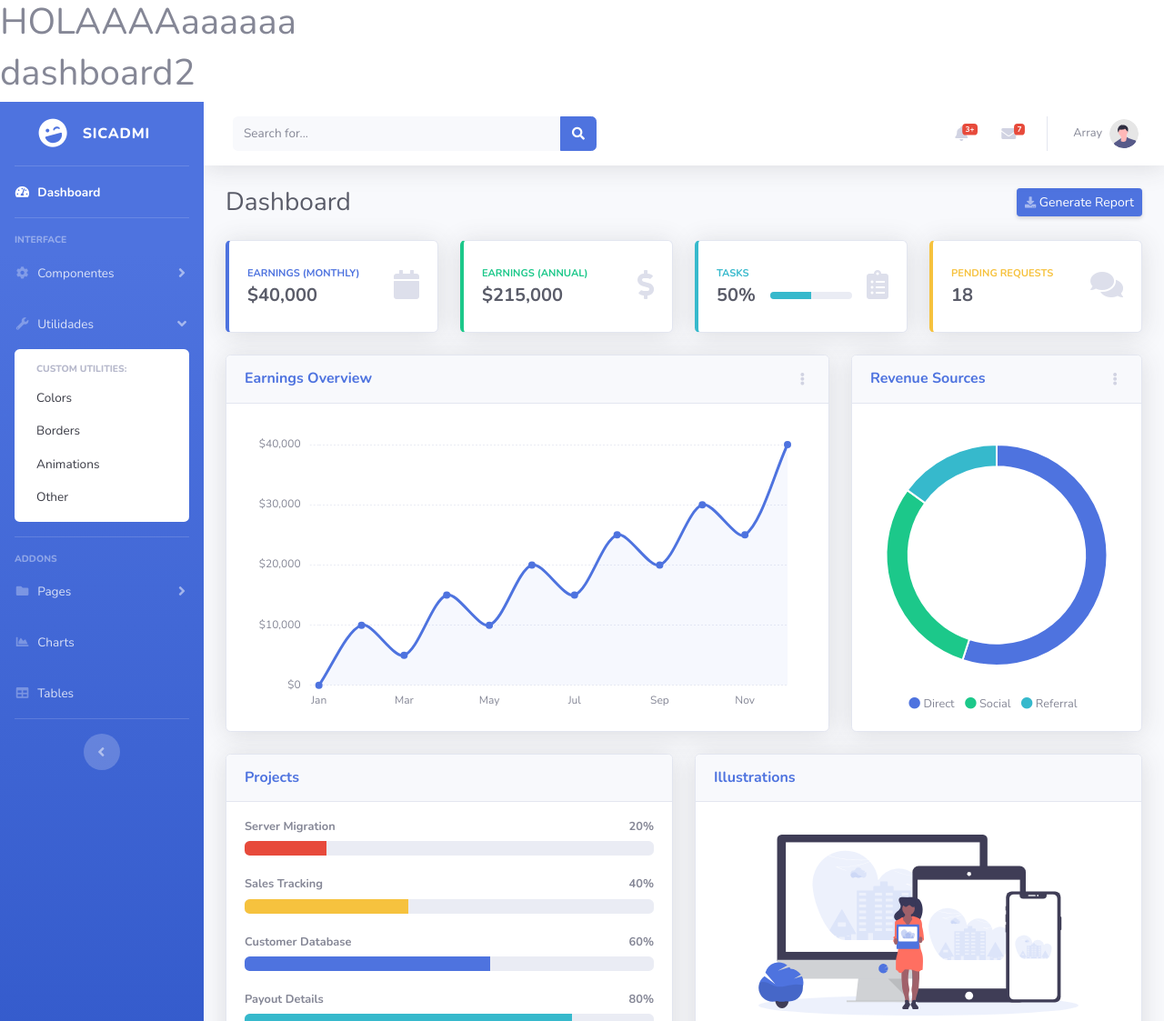
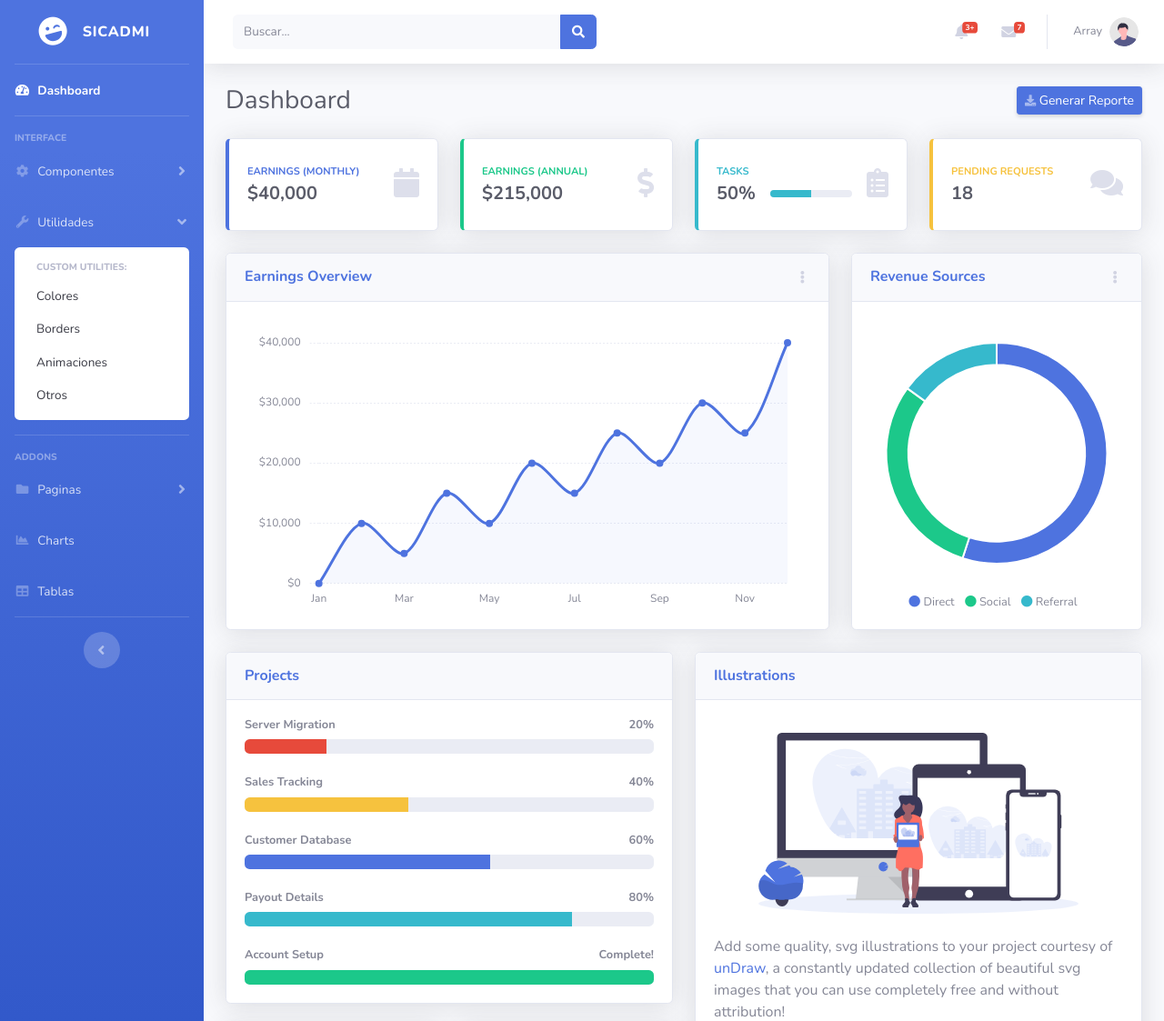
Before and after one commit to sarolong/SICADMI, a PHP site: page / in a window 1280 px wide, after a click on "Utilidades". Shown: the top 1123 px of the page at 91% size. Run offline with PHP 8.4, Linux system fonts and the light colour scheme; a user stored in the database is signed in.

Commit message:
reemplazo index

```diff
--- a/index.php
+++ b/index.php
@@ -21,8 +21,7 @@
     <link href="css/sb-admin-2.min.css" rel="stylesheet">
 
 </head>
-<h1>HOLAAAAaaaaaa</h1>
-<h1>dashboard2</h1>
+
 <body id="page-top">
     <?php
 
@@ -92,10 +91,10 @@
                     data-parent="#accordionSidebar">
                     <div class="bg-white py-2 collapse-inner rounded">
                         <h6 class="collapse-header">Custom Utilities:</h6>
-                        <a class="collapse-item" href="utilities-color.html">Colors</a>
+                        <a class="collapse-item" href="utilities-color.html">Colores</a>
                         <a class="collapse-item" href="utilities-border.html">Borders</a>
-                        <a class="collapse-item" href="utilities-animation.html">Animations</a>
-                        <a class="collapse-item" href="utilities-other.html">Other</a>
+                        <a class="collapse-item" href="utilities-animation.html">Animaciones</a>
+                        <a class="collapse-item" href="utilities-other.html">Otros</a>
                     </div>
                 </div>
             </li>
@@ -108,23 +107,24 @@
                 Addons
             </div>
 
+
             <!-- Nav Item - Pages Collapse Menu -->
             <li class="nav-item">
                 <a class="nav-link collapsed" href="#" data-toggle="collapse" data-target="#collapsePages"
                     aria-expanded="true" aria-controls="collapsePages">
                     <i class="fas fa-fw fa-folder"></i>
-                    <span>Pages</span>
+                    <span>Paginas</span>
                 </a>
                 <div id="collapsePages" class="collapse" aria-labelledby="headingPages" data-parent="#accordionSidebar">
                     <div class="bg-white py-2 collapse-inner rounded">
                         <h6 class="collapse-header">Login Screens:</h6>
-                        <a class="collapse-item" href="login.html">Login</a>
-                        <a class="collapse-item" href="register.html">Register</a>
-                        <a class="collapse-item" href="forgot-password.html">Forgot Password</a>
+                        <a class="collapse-item" href="login.html">Ingresar</a>
+                        <a class="collapse-item" href="register.html">Registrarse</a>
+                        <a class="collapse-item" href="forgot-password.html">Olvidó su Contraseña</a>
                         <div class="collapse-divider"></div>
-                        <h6 class="collapse-header">Other Pages:</h6>
-                        <a class="collapse-item" href="404.html">404 Page</a>
-                        <a class="collapse-item" href="blank.html">Blank Page</a>
+                        <h6 class="collapse-header">Otras paginas:</h6>
+                        <a class="collapse-item" href="404.html">Pagina 404</a>
+                        <a class="collapse-item" href="blank.html">Pagina en blanco</a>
                     </div>
                 </div>
             </li>
@@ -140,7 +140,7 @@
             <li class="nav-item">
                 <a class="nav-link" href="tables.html">
                     <i class="fas fa-fw fa-table"></i>
-                    <span>Tables</span></a>
+                    <span>Tablas</span></a>
             </li>
 
             <!-- Divider -->
@@ -173,7 +172,7 @@
                     <form
                         class="d-none d-sm-inline-block form-inline mr-auto ml-md-3 my-2 my-md-0 mw-100 navbar-search">
                         <div class="input-group">
-                            <input type="text" class="form-control bg-light border-0 small" placeholder="Search for..."
+                            <input type="text" class="form-control bg-light border-0 small" placeholder="Buscar..."
                                 aria-label="Search" aria-describedby="basic-addon2">
                             <div class="input-group-append">
                                 <button class="btn btn-primary" type="button">
@@ -231,8 +230,8 @@
                                         </div>
                                     </div>
                                     <div>
-                                        <div class="small text-gray-500">December 12, 2019</div>
-                                        <span class="font-weight-bold">A new monthly report is ready to download!</span>
+                                        <div class="small text-gray-500">Diciembre 12, 2019</div>
+                                        <span class="font-weight-bold">Un mensaje</span>
                                     </div>
                                 </a>
                                 <a class="dropdown-item d-flex align-items-center" href="#">
@@ -253,11 +252,11 @@
                                         </div>
                                     </div>
                                     <div>
-                                        <div class="small text-gray-500">December 2, 2019</div>
-                                        Spending Alert: We've noticed unusually high spending for your account.
+                                        <div class="small text-gray-500">Diciembre 2, 2019</div>
+                                        <span class="font-weight-bold">Un mensaje</span>
                                     </div>
                                 </a>
-                                <a class="dropdown-item text-center small text-gray-500" href="#">Show All Alerts</a>
+                                <a class="dropdown-item text-center small text-gray-500" href="#">Ver todas las alertas</a>
                             </div>
                         </li>
 
@@ -305,9 +304,9 @@
                                             alt="...">
                                         <div class="status-indicator bg-warning"></div>
                                     </div>
-                                    <div>
-                                        <div class="text-truncate">Last month's report looks great, I am very happy with
-                                            the progress so far, keep up the good work!</div>
+                                    <div class="font-weight-bold">
+                                        <div class="text-truncate">El informe del mes pasado se ve muy bien, estoy muy contento con
+                                            el progreso hasta ahora, ¡sigan con el buen trabajo!</div>
                                         <div class="small text-gray-500">Morgan Alvarez · 2d</div>
                                     </div>
                                 </a>
@@ -372,7 +371,7 @@
                     <div class="d-sm-flex align-items-center justify-content-between mb-4">
                         <h1 class="h3 mb-0 text-gray-800">Dashboard</h1>
                         <a href="#" class="d-none d-sm-inline-block btn btn-sm btn-primary shadow-sm"><i
-                                class="fas fa-download fa-sm text-white-50"></i> Generate Report</a>
+                                class="fas fa-download fa-sm text-white-50"></i> Generar Reporte</a>
                     </div>
 
                     <!-- Content Row -->
```
Also changed, not shown: other parts of index.php (+24 -25 lines).
